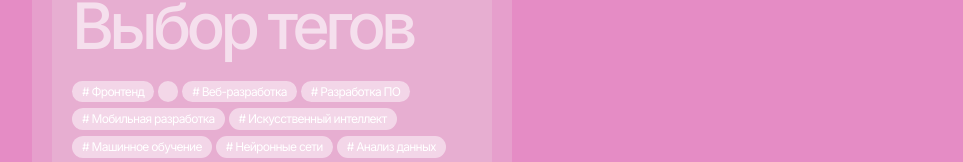
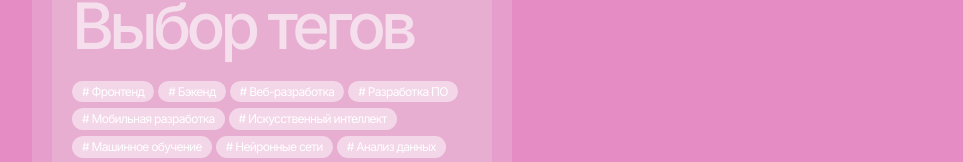
Before and after one commit to lench228/itevents, a website: page add-event.html in a window 1280 px wide. Shown: the part 1230-1392 px from the top of the page, without its empty margins (178-1141 px from the left). Drawn offline with Linux system fonts and the light colour scheme.

Commit message:
микроправка

```diff
--- a/add-event.html
+++ b/add-event.html
@@ -76,7 +76,7 @@
                                 </li>
                                 <li class="form__tag tags__tag">
                                     <input id ="backend" type="checkbox" value="Бэкенд">
-                                    <label for = "backend"></label>
+                                    <label for = "backend"># Бэкенд</label>
                                 </li>
                                 <li class="form__tag tags__tag">
                                     <input id = "web"type="checkbox"  value="Веб-разработка">
```
